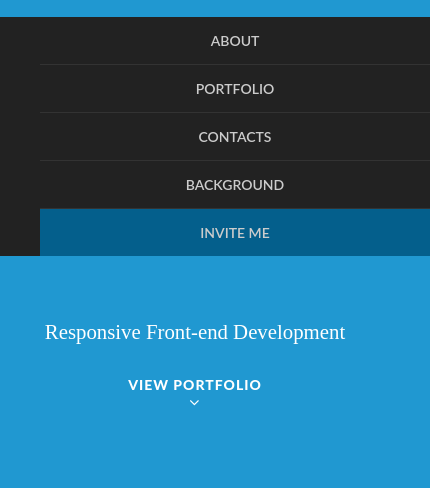
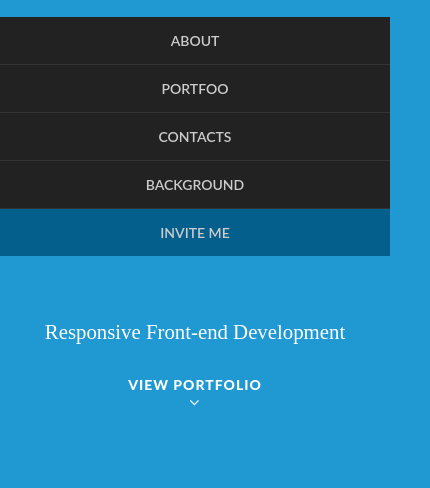
Before and after one commit to vd-portfolio-web-page/vd-portfolio-web-page.github.io, a website: page index.jade in a window 390 px wide. Both pictures are taken after a click on the button 345 px from the left and 51 px from the top of the page. Shown: the part 73-561 px from the top of the page, 430 px wide, since content can reach past the window. Drawn offline with nearby package versions, Linux system fonts and the light colour scheme; files that its build step writes are made by us from their sources; a web font is replaced by a local one.

Commit message:
fixed list-menu

```diff
--- a/css/style.sass
+++ b/css/style.sass
@@ -39,7 +39,6 @@ body
 	width: 100%
 	text-align: center
 	.mobile-bar-item
-		list-style-type: none
 		width: 100%
 		height: 100%
 		border-bottom: #333 solid 1px
--- a/index.jade
+++ b/index.jade
@@ -52,20 +52,20 @@ html
 							path(d="M0 0h30v3h-30z")
 							path(d="M0 10h30v3h-30z")
 							path(d="M0 20h30v3h-30z")
-		ul(class='mobile-bar menu' id="nav")
-			li.mobile-bar-item
+		div(class='mobile-bar menu' id="nav")
+			.mobile-bar-item
 				a(href="#middle" class="scrollto")
 					| About
-			li.mobile-bar-item
+			.mobile-bar-item
 				a(href="#content-content" class="scrollto")
-					| Portfolio
-			li.mobile-bar-item
+					| Portfoo
+			.mobile-bar-item
 				a(href="#my-contacts" class="scrollto")
 					| Contacts
-			li.mobile-bar-item
+			.mobile-bar-item
 				a(href="#my-background" class="scrollto")
 					| Background
-			li.mobile-bar-item
+			.mobile-bar-item
 				a(href="#my-contacts" class="scrollto")
 					| Invite me
 
```
Also changed, not shown: css/style.css, index.html, 1 other file.
